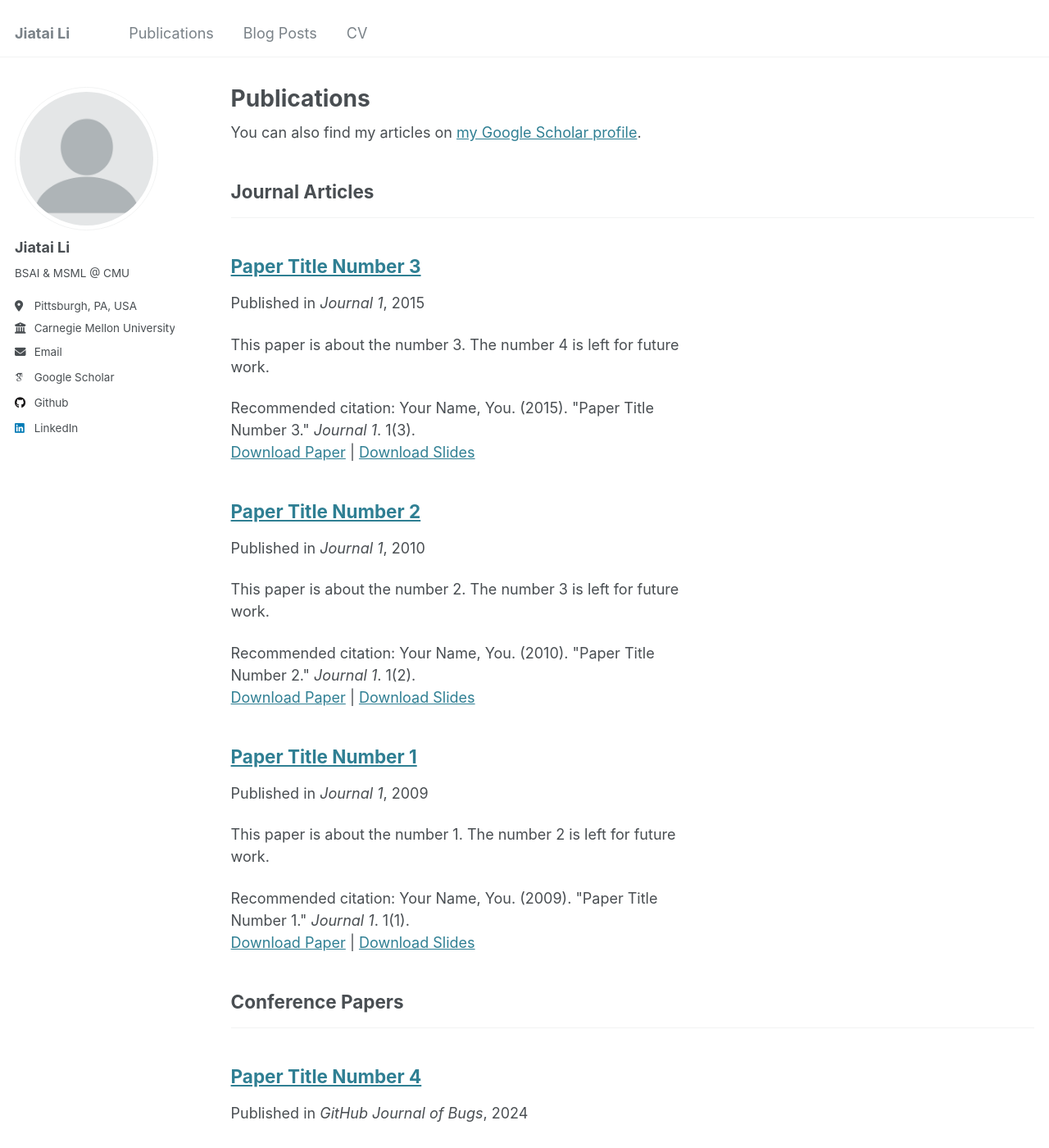
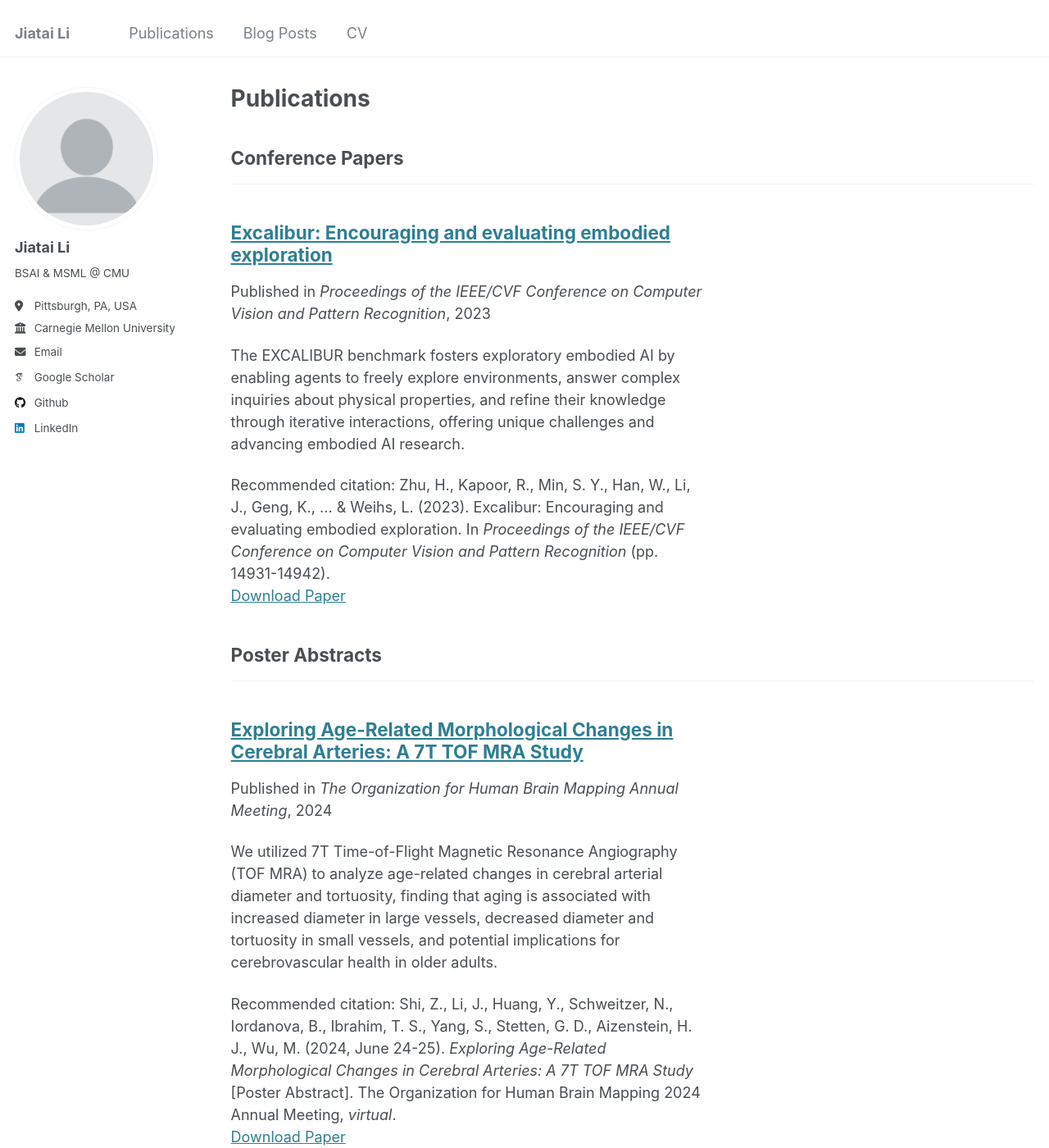
Before and after one commit to littleTT0704/littleTT0704.github.io, a Jekyll site: the page built from _pages/publications.html, in a window 1280 px wide and 1400 px high. Shown: the whole window at 82% size. Built offline with Jekyll 4.4.1, drawn with Linux system fonts in a browser that asks for light colours; some web fonts are replaced; some of the changed text lies outside the part shown.

Commit message:
feat: add publication pages

```diff
--- a/_config.yml
+++ b/_config.yml
@@ -76,12 +76,14 @@ author:
 
 # Publication Category - The following the list of publication categories and their headings
 publication_category:
-  books:
-    title: 'Books'
-  manuscripts:
-    title: 'Journal Articles'
+  # books:
+  #   title: 'Books'
+  # manuscripts:
+  #   title: 'Journal Articles'
   conferences:
     title: 'Conference Papers'
+  abstracts:
+    title: 'Poster Abstracts'
 
 # Site Settings
 teaser                   :  # filename of teaser fallback teaser image placed in /images/, .e.g. "500x300.png"
@@ -212,18 +214,18 @@ kramdown:
 
 # These settings control the types of collections used by the template
 collections:
-  teaching:
-    output: true
-    permalink: /:collection/:path/
+  # teaching:
+  #   output: true
+  #   permalink: /:collection/:path/
   publications:
     output: true
     permalink: /:collection/:path/
-  portfolio:
-    output: true
-    permalink: /:collection/:path/
-  talks:
-    output: true
-    permalink: /:collection/:path/
+  # portfolio:
+  #   output: true
+  #   permalink: /:collection/:path/
+  # talks:
+  #   output: true
+  #   permalink: /:collection/:path/
 
 
 # These settings control how pages and collections are included in the site
@@ -236,7 +238,7 @@ defaults:
       layout: single
       author_profile: true
       read_time: true
-      comments: true
+      comments: false
       share: true
       related: true
   # _pages
@@ -254,7 +256,7 @@ defaults:
       layout: single
       author_profile: true
       share: true
-      comments: true
+      comments: false
   # _publications
   - scope:
       path: ""
@@ -263,7 +265,7 @@ defaults:
       layout: single
       author_profile: true
       share: true
-      comments: true
+      comments: false
   # _portfolio
   - scope:
       path: ""
--- a/_pages/publications.html
+++ b/_pages/publications.html
@@ -5,9 +5,9 @@ permalink: /publications/
 author_profile: true
 ---
 
-{% if site.author.googlescholar %}
+<!-- {% if site.author.googlescholar %}
   <div class="wordwrap">You can also find my articles on <a href="{{site.author.googlescholar}}">my Google Scholar profile</a>.</div>
-{% endif %}
+{% endif %} -->
 
 {% include base_path %}
 
--- /dev/null
+++ b/_publications/2023-Excalibur.md
@@ -0,0 +1,13 @@
+---
+title: "Excalibur: Encouraging and evaluating embodied exploration"
+collection: publications
+category: conferences
+permalink: /publication/2023-excalibur
+excerpt: 'The EXCALIBUR benchmark fosters exploratory embodied AI by enabling agents to freely explore environments, answer complex inquiries about physical properties, and refine their knowledge through iterative interactions, offering unique challenges and advancing embodied AI research.'
+date: 2023-06-21
+venue: 'Proceedings of the IEEE/CVF Conference on Computer Vision and Pattern Recognition'
+paperurl: 'https://openaccess.thecvf.com/content/CVPR2023/papers/Zhu_EXCALIBUR_Encouraging_and_Evaluating_Embodied_Exploration_CVPR_2023_paper.pdf'
+citation: 'Zhu, H., Kapoor, R., Min, S. Y., Han, W., Li, J., Geng, K., ... & Weihs, L. (2023). Excalibur: Encouraging and evaluating embodied exploration. In <i>Proceedings of the IEEE/CVF Conference on Computer Vision and Pattern Recognition</i> (pp. 14931-14942).'
+---
+
+Experience precedes understanding. Humans constantly explore and learn about their environment out of curiosity, gather information, and update their models of the world. On the other hand, machines are either trained to learn passively from static and fixed datasets, or taught to complete specific goal-conditioned tasks. To encourage the development of exploratory interactive agents, we present the EXCALIBUR benchmark. EXCALIBUR allows agents to explore their environment for long durations and then query their understanding of the physical world via inquiries like: “is the small heavy red bowl made from glass?” or “is there a silver spoon heavier than the egg?”. This design encourages agents to perform free-form home exploration without myopia induced by goal conditioning. Once the agents have answered a series of questions, they can renter the scene to refine their knowledge, update their beliefs, and improve their performance on the questions. Our experiments demonstrate the challenges posed by this dataset for the present-day state-of-the-art embodied systems and the headroom afforded to develop new innovative methods. Finally, we present a virtual reality interface that enables humans to seamlessly interact within the simulated world and use it to gather human performance measures. EXCALIBUR affords unique challenges in comparison to presentday benchmarks and represents the next frontier for embodied AI research.
--- /dev/null
+++ b/_publications/2023-ToF.md
@@ -0,0 +1,13 @@
+---
+title: "Age- and Sex-Related Morphological Changes in Cerebral Blood Vessels: a 7T TOF MRA Study"
+collection: publications
+category: abstracts
+permalink: /publication/2023-tofmra
+excerpt: 'We investigated age- and sex-related morphological changes in cerebral blood vessels using 7T Time-of-Flight MRI, finding that older women show greater increases in small vessel tortuosity compared to men, potentially contributing to elevated risks of cerebral small vessel disease and Alzheimer&apos;s disease in women.'
+date: 2023-07-15
+venue: 'The Alzheimer&apos;s Association International Conference'
+paperurl: 'https://alz.confex.com/alz/2023/meetingapp.cgi/Paper/81967'
+citation: 'Li, J., Stetten, G. D., Schweitzer, N., Shi, Z., Ibrahim, T. S., Yang, S., Iordanova, B., Aizenstein, H. J., Wu, M. (2023, July 15). <i>Age- and Sex-Related Morphological Changes in Cerebral Blood Vessels: a 7T TOF MRA Study</i> [Poster Abstract]. The Alzheimer&apos;s Association International Conference 2023, <i>virtual</i>.'
+---
+
+Our findings validated that morphological markers of cerebral blood vessels are sensitiveto aging. Small vessels in the brain are particularly vulnerable. Further, compared to men, older womenare at a higher risk for cerebral small vessel disease, which may contribute to elevated SVD-related ADrisk in women.
--- /dev/null
+++ b/_publications/2023-VesselMapper.md
@@ -0,0 +1,13 @@
+---
+title: "VesselMapper: A Robust Vessel Segmentation Algorithm for 3D Images"
+collection: publications
+category: abstracts
+permalink: /publication/2023-vesselmapper
+excerpt: 'VesselMapper is a noise-robust algorithm for 3D image vessel segmentation that characterizes morphological features of brain blood vessels in magnetic resonance angiography (MRA) images, enabling the detection of cerebrovascular changes associated with aging, disease, or treatment.'
+date: 2023-06-24
+venue: 'The Organization for Human Brain Mapping Annual Meeting'
+paperurl: 'https://www.vialab.org/main/Publications/pdf/Li_HBM_2023.pdf'
+citation: 'Li, J., Stetten, G. D., Schweitzer, N., Ibrahim, T. S., Iordanova, B., Aizenstein, H. J., Wu, M. (2023, June 23-24). <i>VesselMapper: A Robust Vessel Segmentation Algorithm for 3D Images</i> [Poster Abstract]. The Organization for Human Brain Mapping 2023 Annual Meeting, <i>virtual</i>.'
+---
+
+In this paper, we propose VesselMapper, a vessel segmentation algorithm for 3D images that is robust to noise. Using VesselMapper, we segmented the brain blood vessels in TOF images, and further calculated the morphological features of the vessels. This method an be used to detect subtle morphological changes of blood vessels in the brain in developmental, aging, disease or treatment-related cerebrovascular changes.
--- /dev/null
+++ b/_publications/2024-ToF.md
@@ -0,0 +1,13 @@
+---
+title: "Exploring Age-Related Morphological Changes in Cerebral Arteries: A 7T TOF MRA Study"
+collection: publications
+category: abstracts
+permalink: /publication/2024-tofmra
+excerpt: 'We utilized 7T Time-of-Flight Magnetic Resonance Angiography (TOF MRA) to analyze age-related changes in cerebral arterial diameter and tortuosity, finding that aging is associated with increased diameter in large vessels, decreased diameter and tortuosity in small vessels, and potential implications for cerebrovascular health in older adults.'
+date: 2024-06-24
+venue: 'The Organization for Human Brain Mapping Annual Meeting'
+paperurl: 'https://ww6.aievolution.com/hbm2401/Abstracts/viewAbs?abs=3337'
+citation: 'Shi, Z., Li, J., Huang, Y., Schweitzer, N., Iordanova, B., Ibrahim, T. S., Yang, S., Stetten, G. D., Aizenstein, H. J., Wu, M. (2024, June 24-25). <i>Exploring Age-Related Morphological Changes in Cerebral Arteries: A 7T TOF MRA Study</i> [Poster Abstract]. The Organization for Human Brain Mapping 2024 Annual Meeting, <i>virtual</i>.'
+---
+
+The observed age-related increase in large vessel diameter aligns with the gradual diameterincrease with age in central and peripheral (lower and upper limb) vessels (Mandalà & Cipolla, 2021)(Thijssen et al., 2016). Vessel diameter dilation may reflect a compensatory enlargement (Polak et al.,1996), loss of elastic fibers (Fritze et al., 2012), reduced arterial storage capacity and compromisedcapability to attenuate pulse propagation with aging (Zeki Al Hazzouri & Yaffe, 2014). Age-relatedchange in large vessels is accompanied by morphologic changes in small vessels (Fig. 1b and 1c),supporting a link between large vessel damage and distal small vessel alterations in the brain. Changein diameter in small vessels is also accompanied by change in tortuosity. Thechallenge with the small vessels is that their conspicuity is conflated by lower blood flow velocity. Age-related decrease in tortuosity may be a reflection of lower velocity in the small tortuous vessels.
```
Also changed, not shown: _drafts/_posts/2012-08-14-blog-post-1.md (renamed from _posts/2012-08-14-blog-post-1.md), _drafts/_posts/2013-08-14-blog-post-2.md (renamed from _posts/2013-08-14-blog-post-2.md), _drafts/_posts/2014-08-14-blog-post-3.md (renamed from _posts/2014-08-14-blog-post-3.md), _drafts/_posts/2015-08-14-blog-post-4.md (renamed from _posts/2015-08-14-blog-post-4.md), _drafts/_posts/2199-01-01-future-post.md (renamed from _posts/2199-01-01-future-post.md), _drafts/_publications/2009-10-01-paper-title-number-1.md (renamed from _publications/2009-10-01-paper-title-number-1.md), _drafts/_publications/2010-10-01-paper-title-number-2.md (renamed from _publications/2010-10-01-paper-title-number-2.md), _drafts/_publications/2015-10-01-paper-title-number-3.md (renamed from _publications/2015-10-01-paper-title-number-3.md), _drafts/_publications/2024-02-17-paper-title-number-4.md (renamed from _publications/2024-02-17-paper-title-number-4.md).
